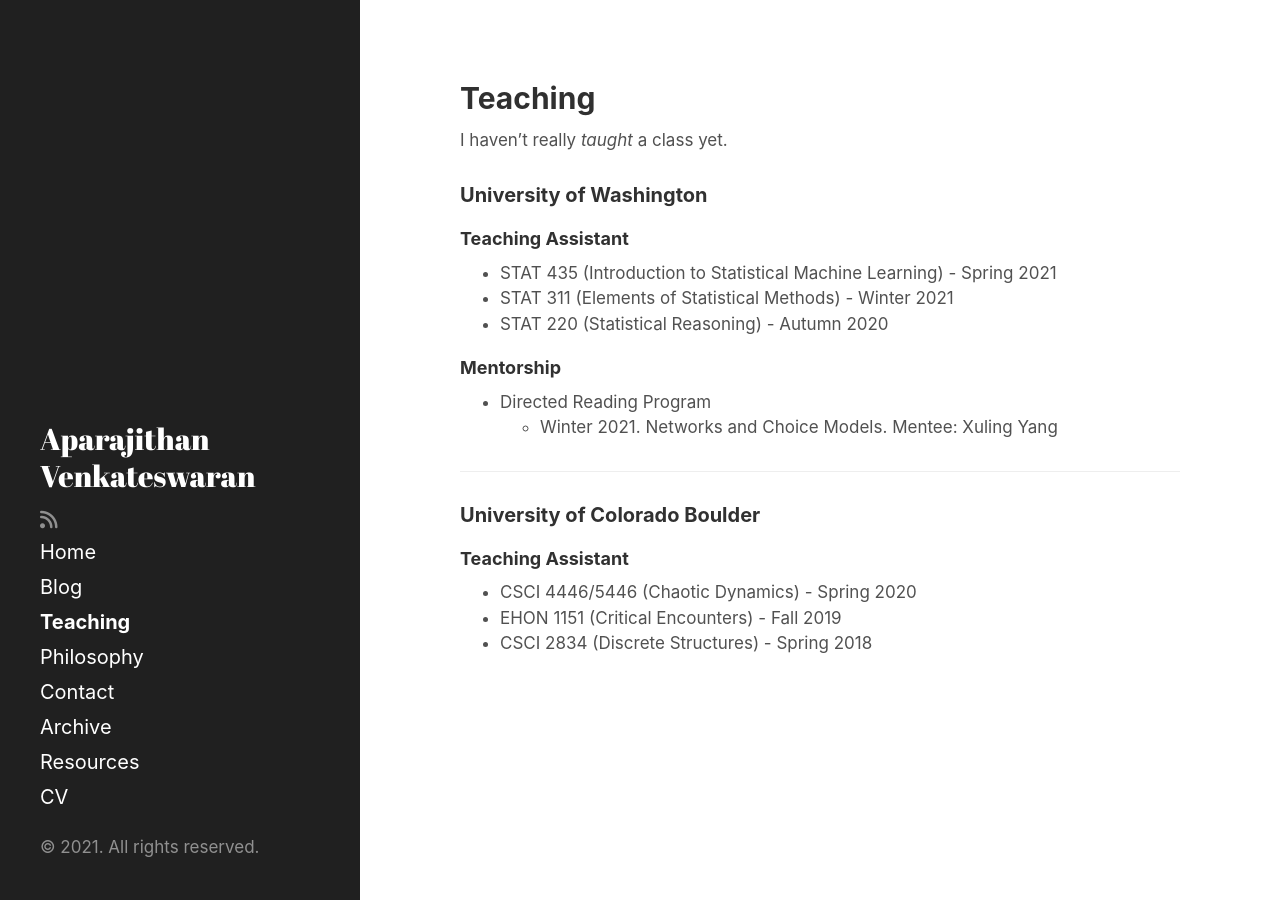
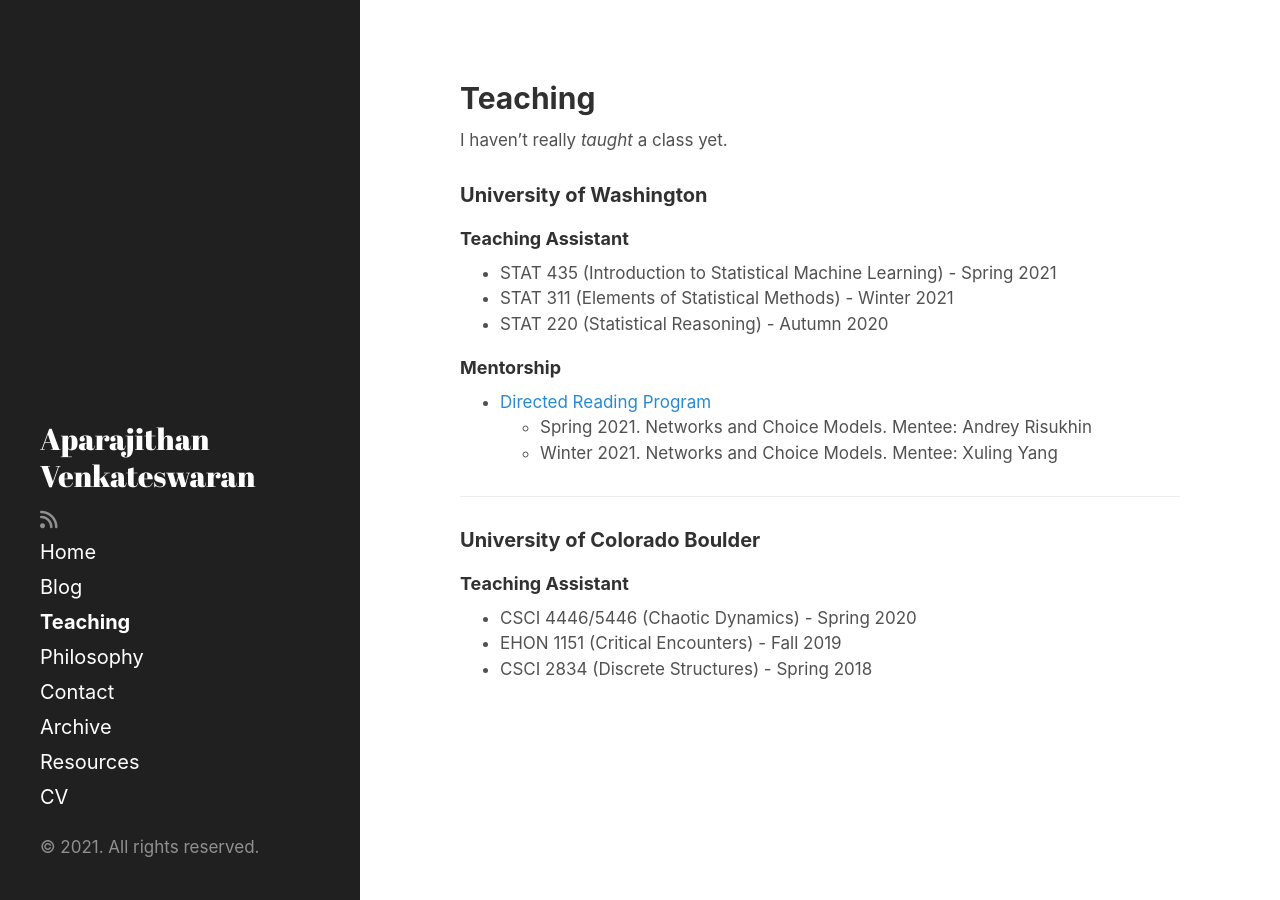
Before and after one commit to AparaV/aparavenkat.com, a Jekyll site: the page built from teaching.md, in a window 1280 px wide. Built offline with Jekyll 4.4.1, drawn with Linux system fonts in a browser that asks for light colours; nearby versions of some CDN libraries.

Commit message:
Update Teaching

```diff
--- a/teaching.md
+++ b/teaching.md
@@ -14,7 +14,8 @@
 - STAT 220 (Statistical Reasoning) - Autumn 2020
 
 #### Mentorship
-- Directed Reading Program
+- [Directed Reading Program](https://spa-drp.github.io/past-projects.html){:target="_blank"}
+    - Spring 2021. Networks and Choice Models. Mentee: Andrey Risukhin
     - Winter 2021. Networks and Choice Models. Mentee: Xuling Yang
 
 <hr/>
```
